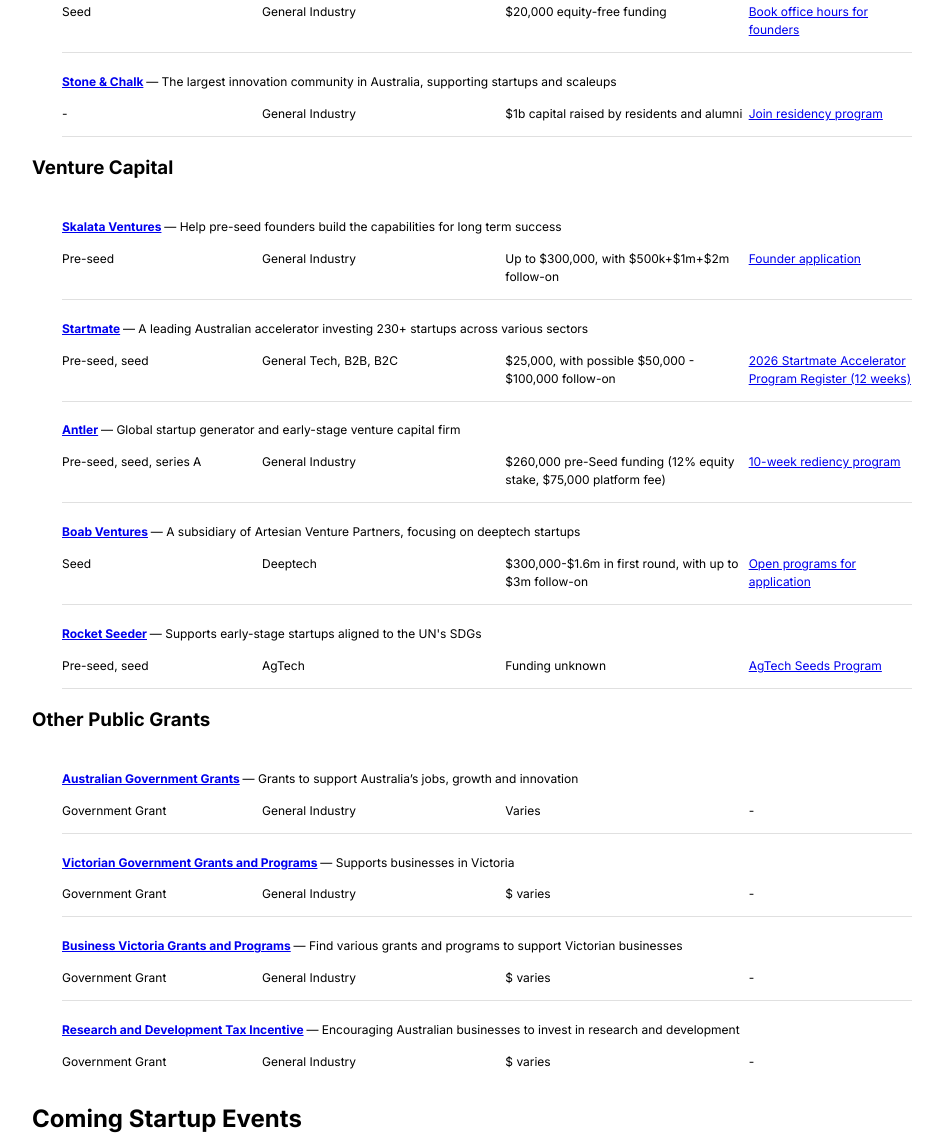
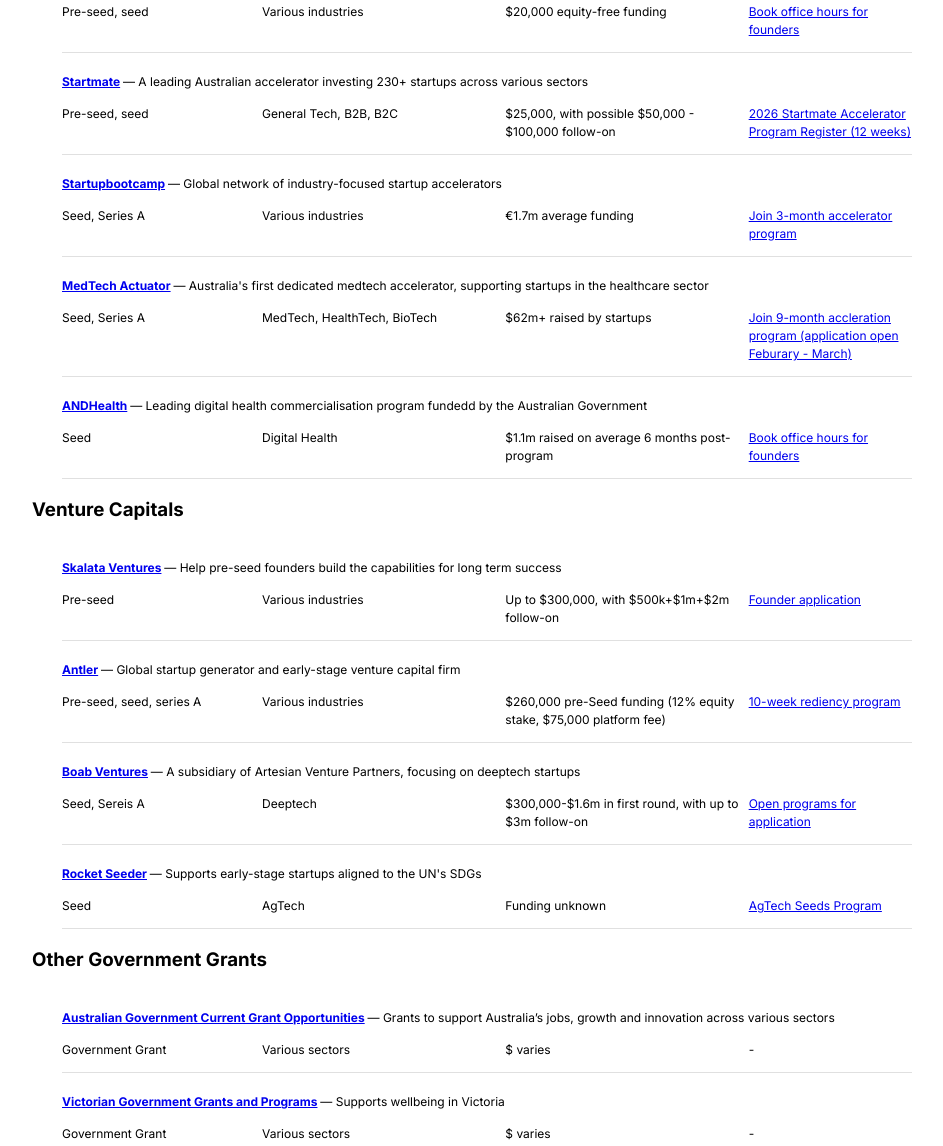
Before and after one commit to ShiyanYang/Melbourne_Startup_Resources, a plain HTML site: page index.html in a window 1280 px wide. Shown: the part 1055-2201 px from the top of the page, without its empty margins (168-1111 px from the left). Drawn offline with Linux system fonts and the light colour scheme.

Commit message:
modify information

```diff
--- a/index.html
+++ b/index.html
@@ -68,7 +68,7 @@
             <div class="event">
                 <h3>
                     <a href="https://www.stoneandchalk.com.au/" target="_blank">Stone & Chalk</a>
-                    <span style="font-weight: normal;"> &mdash; The largest innovation community in Australia.</span>
+                    <span style="font-weight: normal;"> &mdash; The largest innovation community in Australia, supporting startups and scaleups.</span>
                 </h3>
             </div>
             <div class="event">
--- a/js/funding.js
+++ b/js/funding.js
@@ -14,7 +14,7 @@ document.addEventListener('DOMContentLoaded', function() {
             name: 'LaunchVIC',
             link: 'https://launchvic.org/',
             description: "Victoria Government's independent startup agency supporting founders and investors",
-            category:'Pre-seed, seed, and series A',
+            category:'Pre-seed, seed',
             domain: 'General Industry, Ecosystem Support',
             amount: 'Up to $50,000 equity-free funding and other blended capital',
             grant_link: 'https://launchvic.org/grants/#open',
@@ -37,22 +37,55 @@ document.addEventListener('DOMContentLoaded', function() {
             name: 'Melbourne Accelerator Program (MAP)',
             link: 'https://www.themap.co/',
             description: "The University of Melbourne's startup accelerator",
-            category:'Seed',
-            domain: 'General Industry',
+            category:'Pre-seed, seed',
+            domain: 'Various industries',
             amount: '$20,000 equity-free funding',
             metric: 'Book office hours for founders',
             metric_link: "https://www.themap.co/apply"
         },
+     {
+            name: 'Startmate',
+            link: 'https://startmate.com/',
+            description: "A leading Australian accelerator investing 230+ startups across various sectors",
+            category:'Pre-seed, seed',
+            domain: 'General Tech, B2B, B2C',
+            amount: '$25,000, with possible $50,000 - $100,000 follow-on',
+            amount_link: 'https://www.startmate.com/spark-fund',
+            metric: '2026 Startmate Accelerator Program Register (12 weeks)',
+            metric_link: 'https://www.startmate.com/accelerator?utm_source=website&utm_medium=link&utm_campaign=AccW25-website_navigation&utm_content=homepage_hero'
+        },
 
         {
-            name: 'Stone & Chalk',
-            link: 'https://www.stoneandchalk.com.au/',
-            description: "The largest innovation community in Australia, supporting startups and scaleups",
-            category:'',
-            domain: 'General Industry',
-            amount: '$1b capital raised by residents and alumni',
-            metric: 'Join residency program',
-            metric_link: 'https://www.stoneandchalk.com.au/membership'
+            name: 'Startupbootcamp',
+            link: 'https://www.startupbootcamp.org/',
+            description: "Global network of industry-focused startup accelerators",
+            category:'Seed, Series A',
+            domain: 'Various industries',
+            amount: '€1.7m average funding',
+            metric: 'Join 3-month accelerator program',
+            metric_link: 'https://www.startupbootcamp.org/startups/accelerators'
+        },
+
+         {
+            name: 'MedTech Actuator',
+            link: 'https://medtechactuator.com/',
+            description: "Australia's first dedicated medtech accelerator, supporting startups in the healthcare sector",
+            category:'Seed, Series A',
+            domain: 'MedTech, HealthTech, BioTech',
+            amount: '$62m+ raised by startups',
+            metric: 'Join 9-month accleration program (application open Feburary - March)',
+            metric_link: 'https://medtechactuator.com/accelerator/'
+        },
+
+         {
+            name: 'ANDHealth',
+            link: 'https://www.andhealth.com.au/',
+            description: "Leading digital health commercialisation program fundedd by the Australian Government",
+            category:'Seed',
+            domain: 'Digital Health',
+            amount: '$1.1m raised on average 6 months post-program',
+            metric: 'Book office hours for founders',
+            metric_link: 'https://www.andhealth.com.au/our-programs/office-hours'
         },
 
     ];
@@ -63,30 +96,20 @@ document.addEventListener('DOMContentLoaded', function() {
             link: 'https://www.skalata.vc/',
             description: "Help pre-seed founders build the capabilities for long term success",
             category:'Pre-seed',
-            domain: 'General Industry',
+            domain: 'Various industries',
             amount: 'Up to $300,000, with $500k+$1m+$2m follow-on',
             amount_link: 'https://www.skalata.vc/founders/get-investment',
             metric: 'Founder application',
             metric_link: 'https://www.skalata.vc/contact'
         },
 
-        {
-            name: 'Startmate',
-            link: 'https://startmate.com/',
-            description: "A leading Australian accelerator investing 230+ startups across various sectors",
-            category:'Pre-seed, seed',
-            domain: 'General Tech, B2B, B2C',
-            amount: '$25,000, with possible $50,000 - $100,000 follow-on',
-            amount_link: 'https://www.startmate.com/spark-fund',
-            metric: '2026 Startmate Accelerator Program Register (12 weeks)',
-            metric_link: 'https://www.startmate.com/accelerator?utm_source=website&utm_medium=link&utm_campaign=AccW25-website_navigation&utm_content=homepage_hero'
-        },
+
         {
             name: 'Antler',
             link: 'https://www.antler.co/residency/australia',
             description: "Global startup generator and early-stage venture capital firm",
             category:'Pre-seed, seed, series A',
-            domain: 'General Industry',
+            domain: 'Various industries',
             amount: '$260,000 pre-Seed funding (12% equity stake, $75,000 platform fee)',
             metric: '10-week rediency program',
             metric_link: 'https://www.antler.co/apply#location'
@@ -96,7 +119,7 @@ document.addEventListener('DOMContentLoaded', function() {
             name: 'Boab Ventures',
             link: 'https://boab.ventures/',
             description: "A subsidiary of Artesian Venture Partners, focusing on deeptech startups",
-            category:'Seed',
+            category:'Seed, Sereis A',
             domain: 'Deeptech',
             amount: '$300,000-$1.6m in first round, with up to $3m follow-on',
             metric: 'Open programs for application',
@@ -107,7 +130,7 @@ document.addEventListener('DOMContentLoaded', function() {
             name: 'Rocket Seeder',
             link: 'https://www.rocketseeder.com/',
             description: "Supports early-stage startups aligned to the UN's SDGs",
-            category:'Pre-seed, seed',
+            category:'Seed',
             domain: 'AgTech',
             amount: 'Funding unknown',
             metric: 'AgTech Seeds Program',
@@ -118,20 +141,21 @@ document.addEventListener('DOMContentLoaded', function() {
 
     const others = [
         {
-            name: 'Australian Government Grants',
+            name: 'Australian Government Current Grant Opportunities',
             link: 'https://help.grants.gov.au//getting-started-with-grantconnect/information-made-easy/current-opportunities/',
-            description: 'Grants to support Australia’s jobs, growth and innovation',
+            description: 'Grants to support Australia’s jobs, growth and innovation across various sectors',
             category:'Government Grant',
-            domain: 'General Industry',
-            amount: 'Varies'
+            domain: 'Various sectors',
+            amount: '$ varies',
+            metrics: ''
         },
 
         {
             name: 'Victorian Government Grants and Programs',
             link: 'https://www.vic.gov.au/grants-and-programs',
-            description: 'Supports businesses in Victoria',
+            description: 'Supports wellbeing in Victoria',
             category:'Government Grant',
-            domain: 'General Industry',
+            domain: 'Various sectors',
             amount: '$ varies'
 
         },
@@ -141,7 +165,7 @@ document.addEventListener('DOMContentLoaded', function() {
             link: 'https://business.vic.gov.au/grants-and-programs?filter=%7B%22status%22%3A%5B%22opening+soon%22%2C%22open%22%2C%22ongoing%22%5D%7D&page=1',
             description: 'Find various grants and programs to support Victorian businesses',
             category:'Government Grant',
-            domain: 'General Industry',
+            domain: 'Various industries',
             amount: '$ varies'
         },
 
@@ -149,8 +173,8 @@ document.addEventListener('DOMContentLoaded', function() {
             name: 'Research and Development Tax Incentive',
             link: 'https://www.industry.gov.au/science-technology-and-innovation/industry-innovation/research-and-development-tax-incentive',
             description: 'Encouraging Australian businesses to invest in research and development',
-            category:'Government Grant',
-            domain: 'General Industry',
+            category:'Government Incentive',
+            domain: 'Various industries',
             amount: '$ varies'
         }
     ];
@@ -191,10 +215,9 @@ document.addEventListener('DOMContentLoaded', function() {
         });
         return sectionHtml;
     }
-
-    html += renderSection('Government, University & Community', funding_seed);
-    html += renderSection('Venture Capital', funding_seed_to_A);
-    html += renderSection('Other Public Grants', others);
+    html += renderSection('Government-Supported Programs and Accelerators', funding_seed);
+    html += renderSection('Venture Capitals', funding_seed_to_A);
+    html += renderSection('Other Government Grants', others);
 
     container.innerHTML = html;
 });
```
